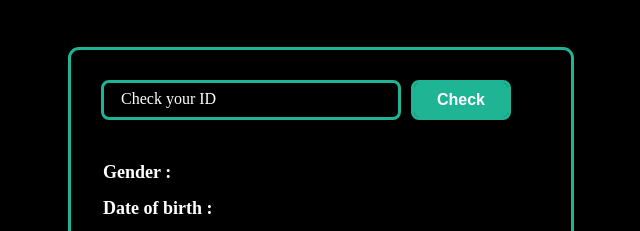
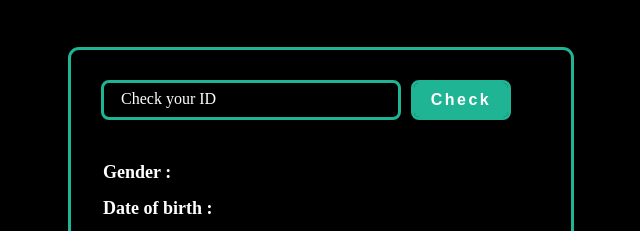
Before and after one commit to Pablo9298/domawka-ID, a plain HTML site: page index.html in a window 1280 px wide. In both pictures the pointer is over the button "Check". Shown: the top 231 px of the page, 319-959 px from the left. Drawn offline with Linux system fonts and the light colour scheme.

Commit message:
btn effect

```diff
--- a/css/style.css
+++ b/css/style.css
@@ -81,7 +81,8 @@ body {
 }
 
 .wrapper button:hover {
-  font-weight: bolder;
+  font-weight: bold;
+  letter-spacing: 2.5px;
 }
 
 .wrapper button::before {
```
